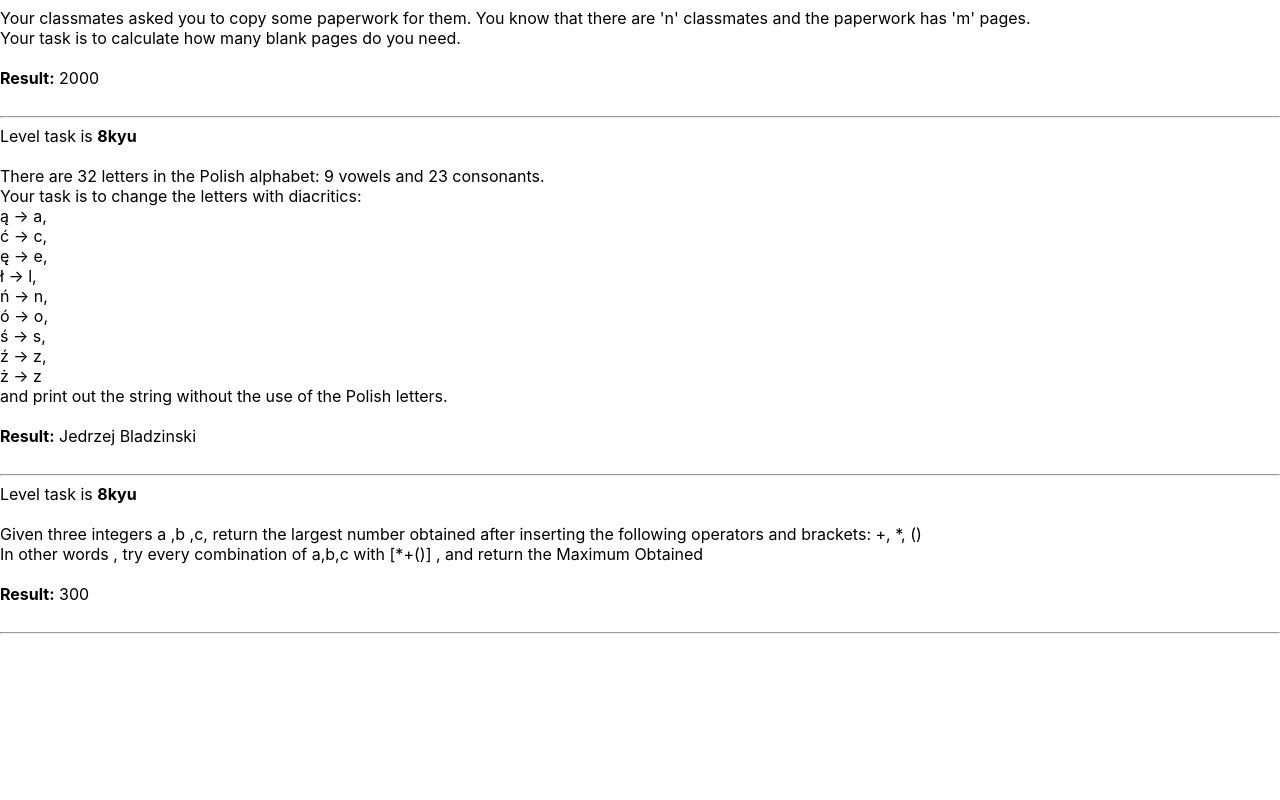
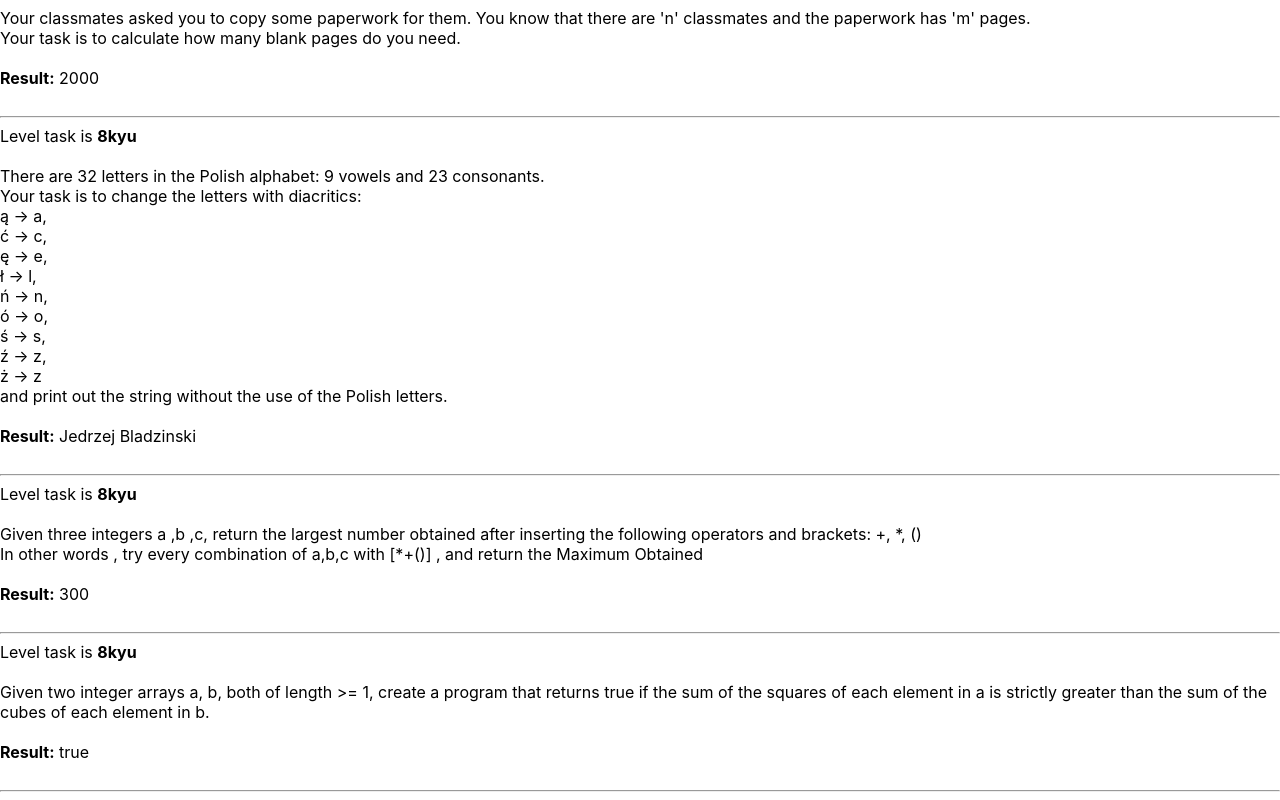
Before and after one commit to Xotonori/codewars, a React (Create React App) app: page / in a window 1280 px wide. Shown: the part 210-1010 px from the top of the page. Before the commit the page ends 852 px from the top, so only its background shows below. Built offline with nearby package versions, Linux system fonts and the light colour scheme.

Commit message:
CodewarsTask05 is done

```diff
--- a/src/App.js
+++ b/src/App.js
@@ -4,6 +4,7 @@ import CodewarsTask01 from "./components/CodewarsTask01";
 import CodewarsTask02 from "./components/CodewarsTask02";
 import CodewarsTask03 from "./components/CodewarsTask03";
 import CodewarsTask04 from "./components/CodewarsTask04";
+import CodewarsTask05 from "./components/CodewarsTask05";
 
 const App = () => {
     return (
@@ -12,6 +13,7 @@ const App = () => {
             <CodewarsTask02 />
             <CodewarsTask03 />
             <CodewarsTask04 />
+            <CodewarsTask05 />
         </div>
     );
 };
--- a/src/components/CodewarsTask04.js
+++ b/src/components/CodewarsTask04.js
@@ -15,7 +15,6 @@ const CodewarsTask04 = () => {
         resArr.push(a*b+c);
         resArr.push(a*(b+c));
         resArr.push(a+b+c);
-
         return Math.max.apply(null, resArr);
     }
 
--- /dev/null
+++ b/src/components/CodewarsTask05.js
@@ -0,0 +1,39 @@
+import React from 'react';
+
+// Given two integer arrays a, b, both of length >= 1, create a program that returns true if the sum of the squares of each element in a is strictly greater than the sum of the cubes of each element in b.
+
+const CodewarsTask05 = () => {
+
+    function arrayMadness(a, b) {
+        if (
+            a.map(num => Math.pow(num, 2)).reduce((accum, val) => accum + val)
+            >
+            b.map(num => Math.pow(num, 3)).reduce((accum, val) => accum + val)
+        ) {
+            return 'true';
+        } else {
+            return 'false'
+        }
+
+    }
+
+    return (
+        <div>
+            <div className={"level-task"}>Level task is <strong>8kyu</strong></div>
+            <br/>
+            <div className={"condition"}>
+                Given two integer arrays a, b, both of length >= 1, create a program that returns true
+                if the sum of the squares of each element in a is strictly greater than the sum of the cubes of each
+                element in b.
+            </div>
+            <br/>
+            <div>
+                <strong>Result:</strong> {arrayMadness([3, 11, 52], [12, 5, 3, 2])}
+            </div>
+            <br/>
+            <hr/>
+        </div>
+    )
+};
+
+export default CodewarsTask05;
```
